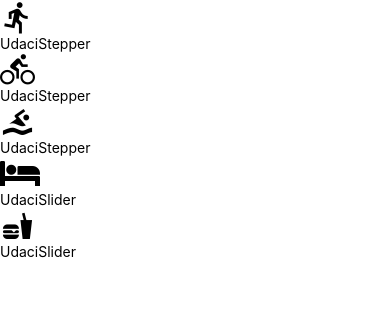
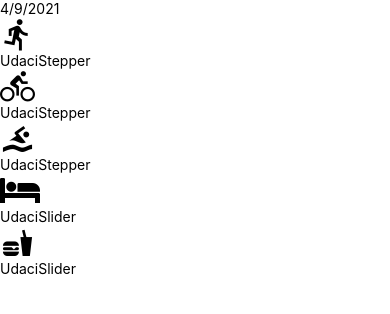
Before and after one commit to mmlak-0109/UdaciFitness, a React Native app: screen / in a window 390 px wide. Shown: the top 314 px of the page. Built offline with nearby package versions, Linux system fonts and the light colour scheme.

Commit message:
Add DateHeader component to UI

```diff
--- a/components/AddEntry.js
+++ b/components/AddEntry.js
@@ -3,6 +3,7 @@ import  { View, Text } from 'react-native'
 import { getMetricMetaInfo } from '../utils/helpers'
 import UdaciSlider from './UdaciSlider'
 import UdaciStepper from './UdaciStepper'
+import DateHeader from './DateHeader'
 
 export default class AddEntry extends Component {
   state = {
@@ -50,6 +51,7 @@ export default class AddEntry extends Component {
 
     return (
       <View>
+        <DateHeader date={(new Date()).toLocaleDateString()} />
         {Object.keys(metaInfo).map((key) => {
           const { getIcon, type, ...rest } = metaInfo[key]
           const value = this.state[key]
```
